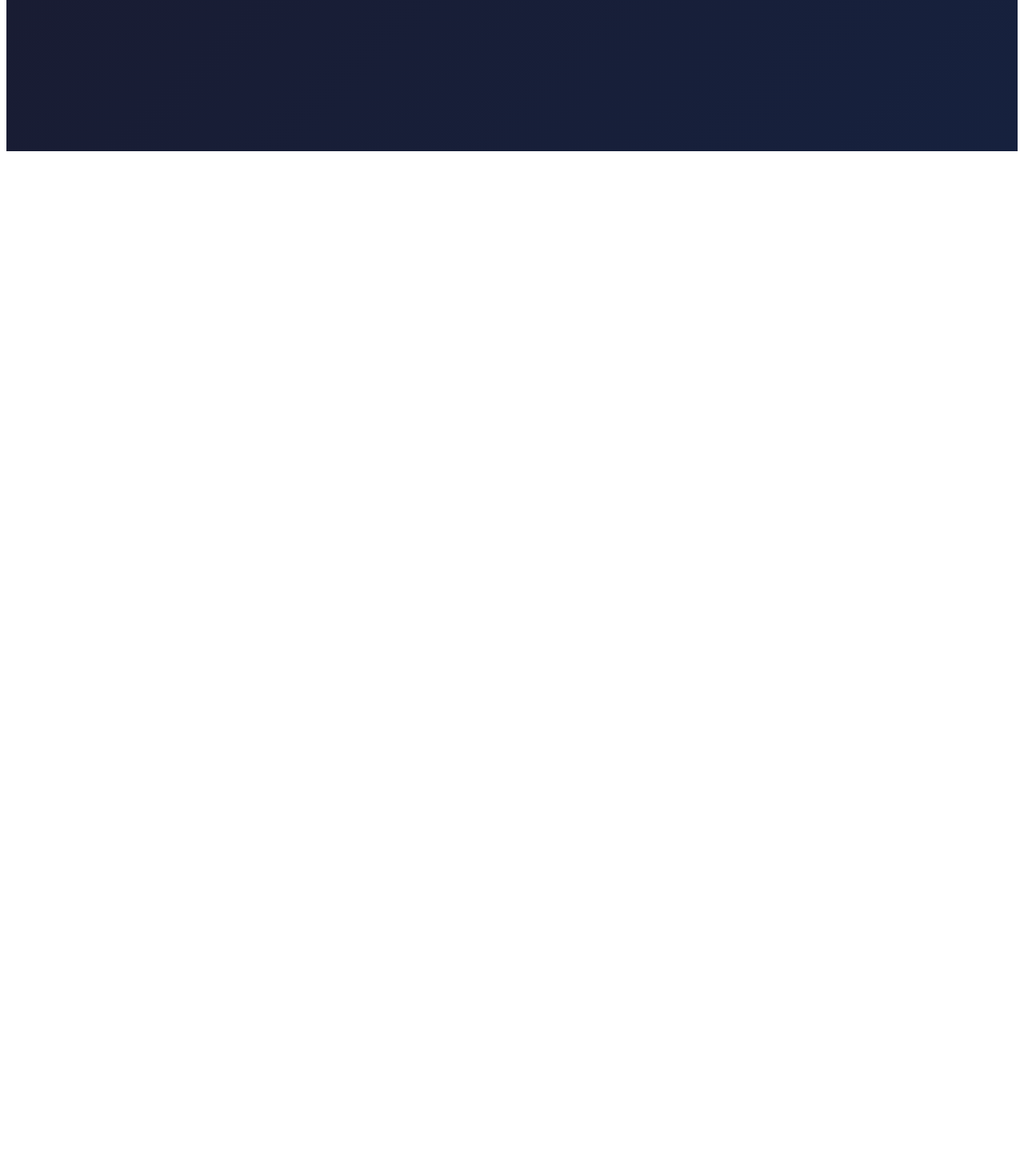
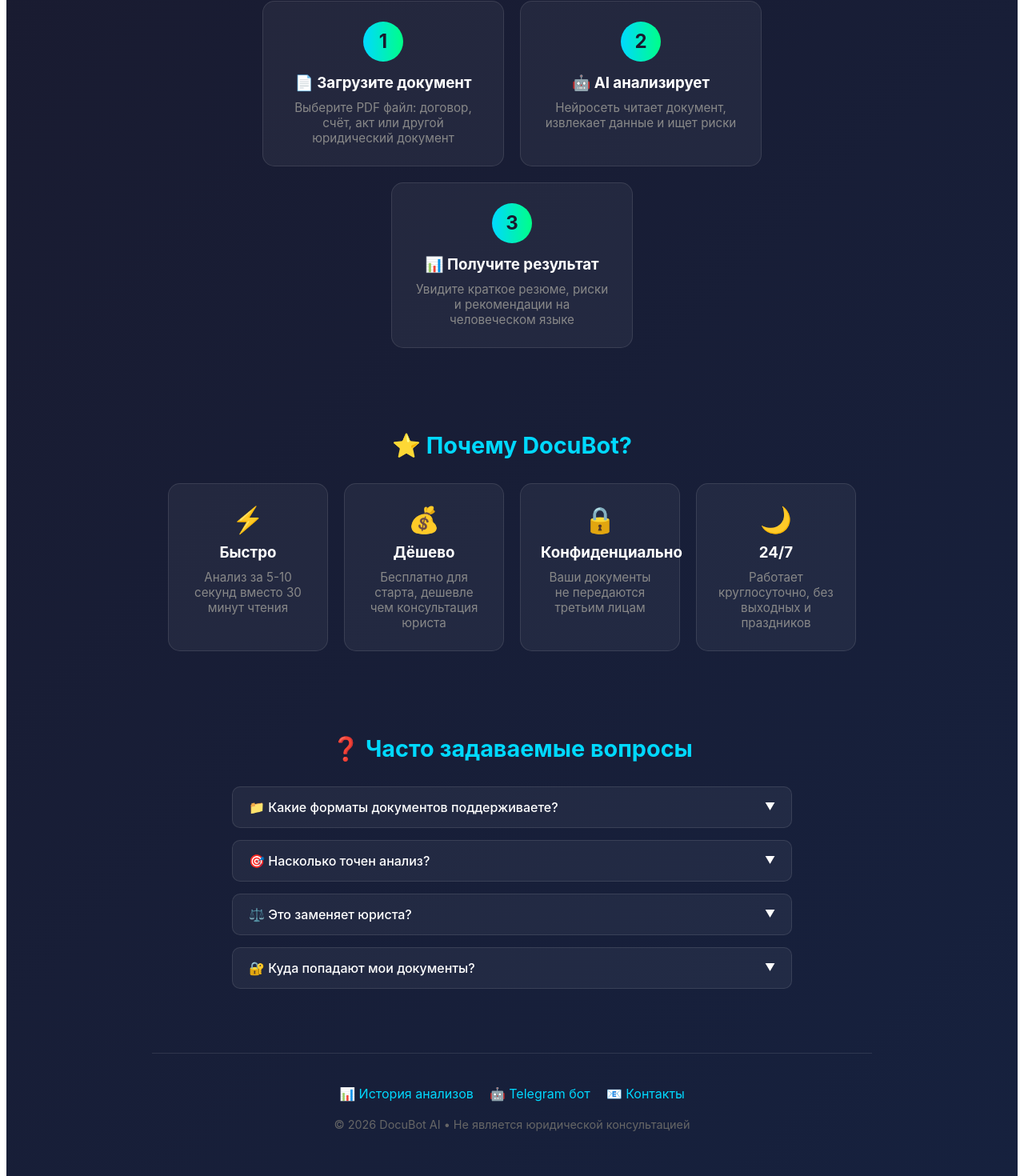
Before and after one commit to wadim129-cyber/docubot, a Next.js app in the folder frontend/: page / in a window 1280 px wide. Shown: the part 619-2089 px from the top of the page at 80% size. Before the commit the page ends 816 px from the top, so only its background shows below. Built offline with nearby package versions, Linux system fonts and the light colour scheme.

Commit message:
Improve homepage design: add how-it-works, benefits, FAQ sections

```diff
--- a/frontend/app/page.tsx
+++ b/frontend/app/page.tsx
@@ -113,6 +113,87 @@
             </div>
           </div>
         )}
+              {/* ===== СЕКЦИЯ: КАК ЭТО РАБОТАЕТ ===== */}
+        <section className="how-it-works">
+          <h2>📋 Как это работает?</h2>
+          <div className="steps">
+            <div className="step">
+              <div className="step-number">1</div>
+              <h3>📄 Загрузите документ</h3>
+              <p>Выберите PDF файл: договор, счёт, акт или другой юридический документ</p>
+            </div>
+            <div className="step">
+              <div className="step-number">2</div>
+              <h3>🤖 AI анализирует</h3>
+              <p>Нейросеть читает документ, извлекает данные и ищет риски</p>
+            </div>
+            <div className="step">
+              <div className="step-number">3</div>
+              <h3>📊 Получите результат</h3>
+              <p>Увидите краткое резюме, риски и рекомендации на человеческом языке</p>
+            </div>
+          </div>
+        </section>
+
+        {/* ===== СЕКЦИЯ: ПРЕИМУЩЕСТВА ===== */}
+        <section className="benefits">
+          <h2>⭐ Почему DocuBot?</h2>
+          <div className="benefits-grid">
+            <div className="benefit-card">
+              <span className="benefit-icon">⚡</span>
+              <h3>Быстро</h3>
+              <p>Анализ за 5-10 секунд вместо 30 минут чтения</p>
+            </div>
+            <div className="benefit-card">
+              <span className="benefit-icon">💰</span>
+              <h3>Дёшево</h3>
+              <p>Бесплатно для старта, дешевле чем консультация юриста</p>
+            </div>
+            <div className="benefit-card">
+              <span className="benefit-icon">🔒</span>
+              <h3>Конфиденциально</h3>
+              <p>Ваши документы не передаются третьим лицам</p>
+            </div>
+            <div className="benefit-card">
+              <span className="benefit-icon">🌙</span>
+              <h3>24/7</h3>
+              <p>Работает круглосуточно, без выходных и праздников</p>
+            </div>
+          </div>
+        </section>
+
+        {/* ===== СЕКЦИЯ: FAQ ===== */}
+        <section className="faq">
+          <h2>❓ Часто задаваемые вопросы</h2>
+          <div className="faq-list">
+            <details className="faq-item">
+              <summary>📁 Какие форматы документов поддерживаете?</summary>
+              <p>Сейчас поддерживаем только <strong>PDF</strong>. В планах: DOCX, изображения, сканы.</p>
+            </details>
+            <details className="faq-item">
+              <summary>🎯 Насколько точен анализ?</summary>
+              <p>Точность ~70-90% в зависимости от качества документа. Это <strong>помощник для первичного анализа</strong>, а не замена юриста.</p>
+            </details>
+            <details className="faq-item">
+              <summary>⚖️ Это заменяет юриста?</summary>
+              <p><strong>Нет.</strong> DocuBot помогает быстро оценить документ и найти "красные флаги". Для важных сделок всегда консультируйтесь с профессионалом.</p>
+            </details>
+            <details className="faq-item">
+              <summary>🔐 Куда попадают мои документы?</summary>
+              <p>Документы обрабатываются через Yandex Cloud API и не сохраняются на наших серверах. Мы не используем ваши данные для обучения моделей.</p>
+            </details>
+          </div>
+        </section>
+
+        {/* ===== FOOTER ===== */}
+        <footer className="footer">
+          <div className="footer-links">
+            <a href="/history" className="footer-link">📊 История анализов</a>
+            <a href="https://t.me/DocuBotAI_bot" target="_blank" rel="noopener noreferrer" className="footer-link">🤖 Telegram бот</a>
+            <a href="#" className="footer-link">📧 Контакты</a>
+          </div>
+          <p className="footer-text">© 2026 DocuBot AI • Не является юридической консультацией</p>
+        </footer>
       </main>
 
       <style jsx global>{`
@@ -218,6 +299,146 @@
         .risk-flag em { display: block; margin-top: 10px; color: #00d9ff; font-style: normal; }
         .result-card ul { padding-left: 20px; }
         .result-card li { margin: 10px 0; color: #ccc; }
+              /* ===== HOW IT WORKS ===== */
+        .how-it-works {
+          padding: 40px 20px;
+          text-align: center;
+        }
+        .how-it-works h2 {
+          color: #00d9ff;
+          margin-bottom: 30px;
+          font-size: 1.8em;
+        }
+        .steps {
+          display: flex;
+          gap: 20px;
+          justify-content: center;
+          flex-wrap: wrap;
+        }
+        .step {
+          background: rgba(255, 255, 255, 0.05);
+          padding: 25px;
+          border-radius: 15px;
+          max-width: 250px;
+          border: 1px solid rgba(255, 255, 255, 0.1);
+        }
+        .step-number {
+          width: 50px;
+          height: 50px;
+          background: linear-gradient(90deg, #00d9ff, #00ff88);
+          border-radius: 50%;
+          display: flex;
+          align-items: center;
+          justify-content: center;
+          font-weight: bold;
+          font-size: 1.5em;
+          color: #1a1a2e;
+          margin: 0 auto 15px;
+        }
+        .step h3 { margin: 10px 0; color: #fff; }
+        .step p { color: #888; font-size: 0.95em; margin: 0; }
+
+        /* ===== BENEFITS ===== */
+        .benefits {
+          padding: 40px 20px;
+          text-align: center;
+        }
+        .benefits h2 {
+          color: #00d9ff;
+          margin-bottom: 30px;
+          font-size: 1.8em;
+        }
+        .benefits-grid {
+          display: grid;
+          grid-template-columns: repeat(auto-fit, minmax(200px, 1fr));
+          gap: 20px;
+          max-width: 900px;
+          margin: 0 auto;
+        }
+        .benefit-card {
+          background: rgba(255, 255, 255, 0.05);
+          padding: 25px;
+          border-radius: 15px;
+          border: 1px solid rgba(255, 255, 255, 0.1);
+          transition: transform 0.2s;
+        }
+        .benefit-card:hover { transform: translateY(-5px); }
+        .benefit-icon { font-size: 2em; display: block; margin-bottom: 10px; }
+        .benefit-card h3 { margin: 10px 0; color: #fff; }
+        .benefit-card p { color: #888; font-size: 0.95em; margin: 0; }
+
+        /* ===== FAQ ===== */
+        .faq {
+          padding: 40px 20px;
+          max-width: 700px;
+          margin: 0 auto;
+        }
+        .faq h2 {
+          color: #00d9ff;
+          text-align: center;
+          margin-bottom: 30px;
+          font-size: 1.8em;
+        }
+        .faq-list { display: flex; flex-direction: column; gap: 15px; }
+        .faq-item {
+          background: rgba(255, 255, 255, 0.05);
+          border-radius: 10px;
+          border: 1px solid rgba(255, 255, 255, 0.1);
+          overflow: hidden;
+        }
+        .faq-item summary {
+          padding: 15px 20px;
+          cursor: pointer;
+          font-weight: 500;
+          list-style: none;
+          display: flex;
+          align-items: center;
+          gap: 10px;
+        }
+        .faq-item summary::-webkit-details-marker { display: none; }
+        .faq-item summary::after {
+          content: '▼';
+          margin-left: auto;
+          font-size: 0.8em;
+          transition: transform 0.2s;
+        }
+        .faq-item[open] summary::after { transform: rotate(180deg); }
+        .faq-item p {
+          padding: 0 20px 20px;
+          color: #888;
+          margin: 0;
+          line-height: 1.5;
+        }
+        .faq-item p strong { color: #fff; }
+
+        /* ===== FOOTER ===== */
+        .footer {
+          padding: 40px 20px;
+          text-align: center;
+          border-top: 1px solid rgba(255, 255, 255, 0.1);
+          margin-top: 40px;
+        }
+        .footer-links {
+          display: flex;
+          gap: 20px;
+          justify-content: center;
+          flex-wrap: wrap;
+          margin-bottom: 20px;
+        }
+        .footer-link {
+          color: #00d9ff;
+          text-decoration: none;
+          transition: color 0.2s;
+        }
+        .footer-link:hover { color: #00ff88; }
+        .footer-text { color: #666; font-size: 0.9em; margin: 0; }
+
+        /* ===== АДАПТИВНОСТЬ ===== */
+        @media (max-width: 768px) {
+          .steps { flex-direction: column; align-items: center; }
+          .benefits-grid { grid-template-columns: 1fr; }
+          .App-header h1 { font-size: 2em; }
+        }
       `}</style>
     </div>
   );
```
